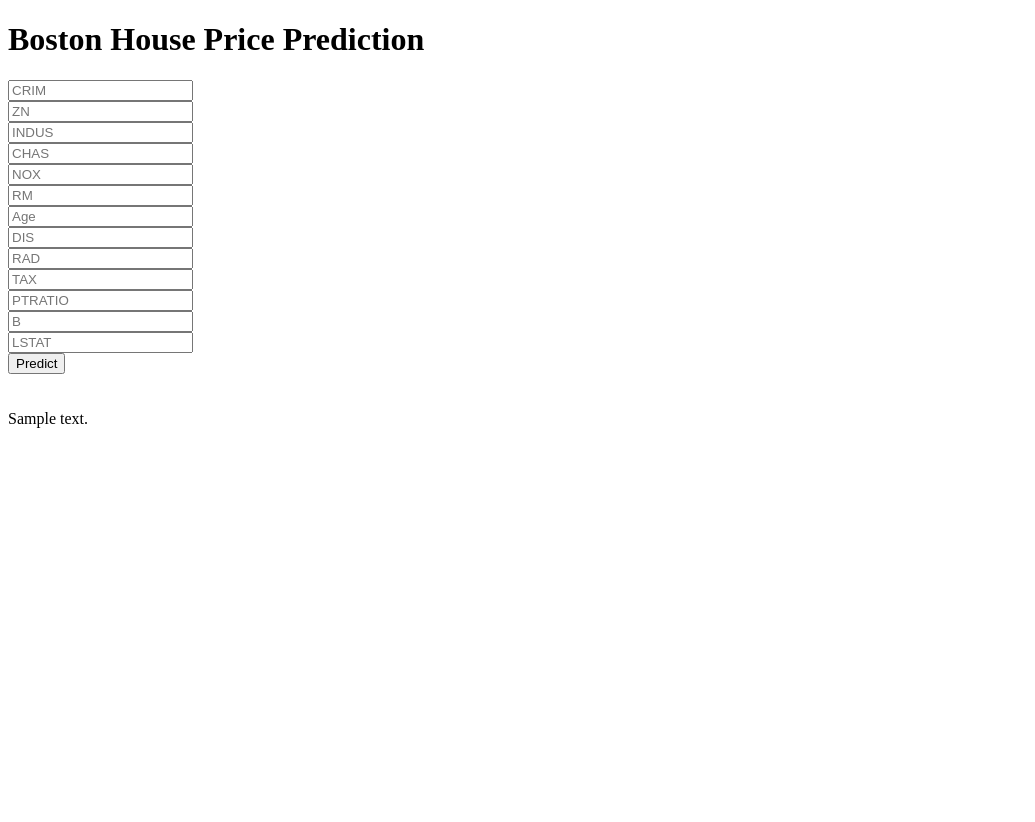
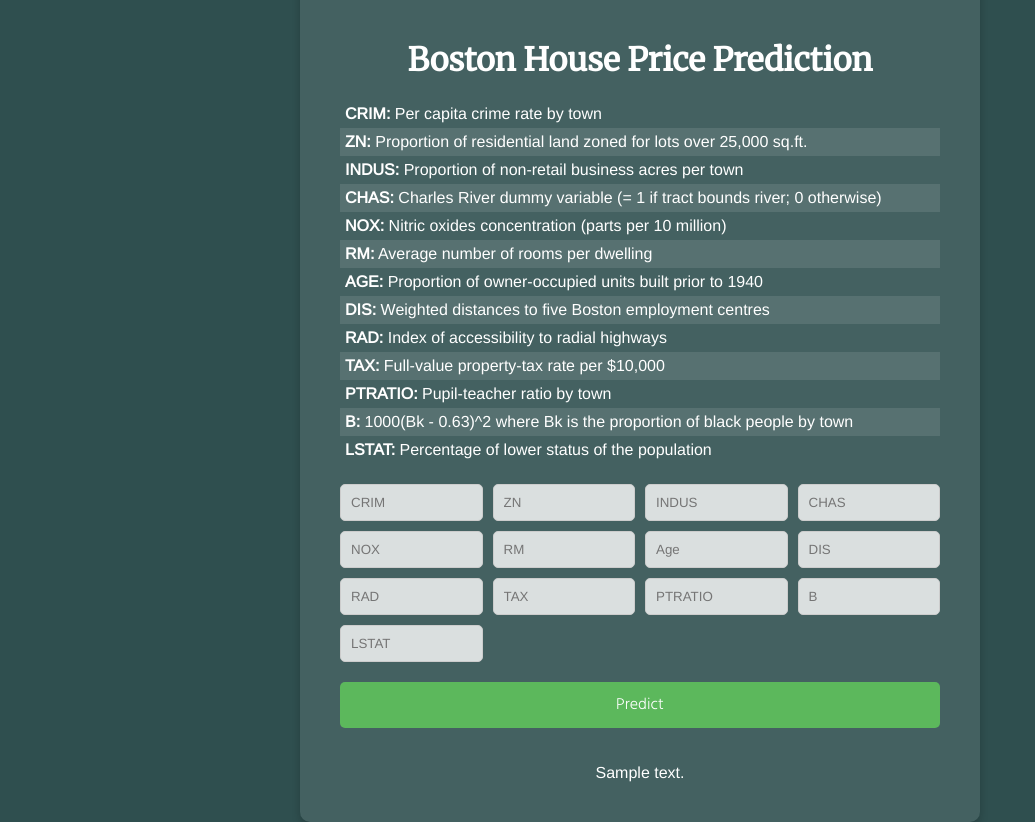
Before and after one commit to sabarishsubramaniam2000/boston-house-pricing, a Flask app: template templates/home.html in a window 1280 px wide. Shown: the whole page, without its empty margins (0-1035 px from the left). Before the commit the page ends 428 px from the top, so only its background shows below. Run offline with Flask 3, Linux system fonts and the light colour scheme; the template is opened without the code that fills it: most values are stand-ins (such as "Sample title", 1, 10 or a date in 2020); parts of the project's set-up code (start-up, migrations or seed data) failed here and were passed over.

Commit message:
updating files

```diff
--- a/templates/home.html
+++ b/templates/home.html
@@ -1,48 +1,130 @@
 <!DOCTYPE html>
-<html >
-
+<html>
 <head>
   <meta charset="UTF-8">
   <title>ML API</title>
-  <link href='https://fonts.googleapis.com/css?family=Pacifico' rel='stylesheet' type='text/css'>
-<link href='https://fonts.googleapis.com/css?family=Arimo' rel='stylesheet' type='text/css'>
-<link href='https://fonts.googleapis.com/css?family=Hind:300' rel='stylesheet' type='text/css'>
-<link href='https://fonts.googleapis.com/css?family=Open+Sans+Condensed:300' rel='stylesheet' type='text/css'>
+  <link href="https://fonts.googleapis.com/css?family=Merriweather" rel="stylesheet" type="text/css">
+  <link href="https://fonts.googleapis.com/css?family=Arimo" rel="stylesheet" type="text/css">
+  <link href="https://fonts.googleapis.com/css?family=Hind:300" rel="stylesheet" type="text/css">
+  <link href="https://fonts.googleapis.com/css?family=Open+Sans+Condensed:300" rel="stylesheet" type="text/css">
 
+  <style>
+    body {
+      font-family: 'Arimo', sans-serif;
+      display: flex;
+      justify-content: center;
+      align-items: center;
+      height: 100vh;
+      margin: 0;
+      background: #2f4f4f; /* Dark Slate Gray background */
+      color: #fff;
+    }
 
+    .login {
+      background: rgba(255, 255, 255, 0.1);
+      padding: 40px;
+      border-radius: 10px;
+      box-shadow: 0 4px 8px rgba(0,0,0,0.2);
+      text-align: center;
+      max-width: 600px;
+      width: 100%;
+    }
+
+    .login h1 {
+      font-family: 'Merriweather', serif; /* Formal serif font */
+      margin-bottom: 20px;
+      color: #fff;
+    }
+
+    .form-grid {
+      display: grid;
+      grid-template-columns: repeat(4, 1fr);
+      gap: 10px;
+    }
+
+    .login input[type="text"] {
+      font-family: 'Arimo', sans-serif;
+      width: 100%;
+      padding: 10px;
+      border: 1px solid #ccc;
+      border-radius: 5px;
+      box-sizing: border-box;
+      background: rgba(255, 255, 255, 0.8);
+      color: #000;
+    }
+
+    .login button {
+      font-family: 'Hind', sans-serif;
+      width: 100%;
+      padding: 10px;
+      margin-top: 20px;
+      background: #5cb85c;
+      border: none;
+      border-radius: 5px;
+      color: #fff;
+      font-size: 16px;
+      cursor: pointer;
+    }
+
+    .login button:hover {
+      background: #4cae4c;
+    }
+
+    .field-info {
+      text-align: left;
+      margin-bottom: 20px;
+    }
+
+    .field-info p {
+      margin: 0;
+      padding: 5px;
+    }
+
+    .field-info p:nth-child(even) {
+      background: rgba(255, 255, 255, 0.1);
+    }
+  </style>
 </head>
-
 <body>
   <div class="login">
     <h1>Boston House Price Prediction</h1>
-
+    <div class="field-info">
+      <p><strong>CRIM:</strong> Per capita crime rate by town</p>
+      <p><strong>ZN:</strong> Proportion of residential land zoned for lots over 25,000 sq.ft.</p>
+      <p><strong>INDUS:</strong> Proportion of non-retail business acres per town</p>
+      <p><strong>CHAS:</strong> Charles River dummy variable (= 1 if tract bounds river; 0 otherwise)</p>
+      <p><strong>NOX:</strong> Nitric oxides concentration (parts per 10 million)</p>
+      <p><strong>RM:</strong> Average number of rooms per dwelling</p>
+      <p><strong>AGE:</strong> Proportion of owner-occupied units built prior to 1940</p>
+      <p><strong>DIS:</strong> Weighted distances to five Boston employment centres</p>
+      <p><strong>RAD:</strong> Index of accessibility to radial highways</p>
+      <p><strong>TAX:</strong> Full-value property-tax rate per $10,000</p>
+      <p><strong>PTRATIO:</strong> Pupil-teacher ratio by town</p>
+      <p><strong>B:</strong> 1000(Bk - 0.63)^2 where Bk is the proportion of black people by town</p>
+      <p><strong>LSTAT:</strong> Percentage of lower status of the population</p>
+    </div>
     <!-- Main Input For Receiving Query to our ML -->
-        <form action="{{ url_for('predict')}}"method="post">
-      <input type="text" name="CRIM" placeholder="CRIM" required="required" /><br>
-    	<input type="text" name="ZN" placeholder="ZN" required="required" /><br>
-        <input type="text" name="INDUS" placeholder="INDUS" required="required" /><br>
-        <input type="text" name="CHAS" placeholder="CHAS" required="required" /><br>
-        <input type="text" name="NOX" placeholder="NOX" required="required" /><br>
-        <input type="text" name="RM" placeholder="RM" required="required" /><br>
-        <input type="text" name="Age" placeholder="Age" required="required" /><br>
-        <input type="text" name="DIS" placeholder="DIS" required="required" /><br>
-        <input type="text" name="RAD" placeholder="RAD" required="required" /><br>
-        <input type="text" name="TAX" placeholder="TAX" required="required" /><br>
-        <input type="text" name="PTRATIO" placeholder="PTRATIO" required="required" /><br>
-        <input type="text" name="B" placeholder="B" required="required" /><br>
-        <input type="text" name="LSTAT" placeholder="LSTAT" required="required" /><br>
-
-
-
+    <form action="{{ url_for('predict')}}" method="post">
+      <div class="form-grid">
+        <input type="text" name="CRIM" placeholder="CRIM" required="required" />
+        <input type="text" name="ZN" placeholder="ZN" required="required" />
+        <input type="text" name="INDUS" placeholder="INDUS" required="required" />
+        <input type="text" name="CHAS" placeholder="CHAS" required="required" />
+        <input type="text" name="NOX" placeholder="NOX" required="required" />
+        <input type="text" name="RM" placeholder="RM" required="required" />
+        <input type="text" name="Age" placeholder="Age" required="required" />
+        <input type="text" name="DIS" placeholder="DIS" required="required" />
+        <input type="text" name="RAD" placeholder="RAD" required="required" />
+        <input type="text" name="TAX" placeholder="TAX" required="required" />
+        <input type="text" name="PTRATIO" placeholder="PTRATIO" required="required" />
+        <input type="text" name="B" placeholder="B" required="required" />
+        <input type="text" name="LSTAT" placeholder="LSTAT" required="required" />
+      </div>
       <button type="submit" class="btn btn-primary btn-block btn-large">Predict</button>
     </form>
-
     <br>
     <br>
-
-
+    {{prediction_text}}
   </div>
- {{prediction_text}}
-
 </body>
 </html>
```
Also changed, not shown: 1 other file. Lines whose indentation alone changed are shown as unchanged.
